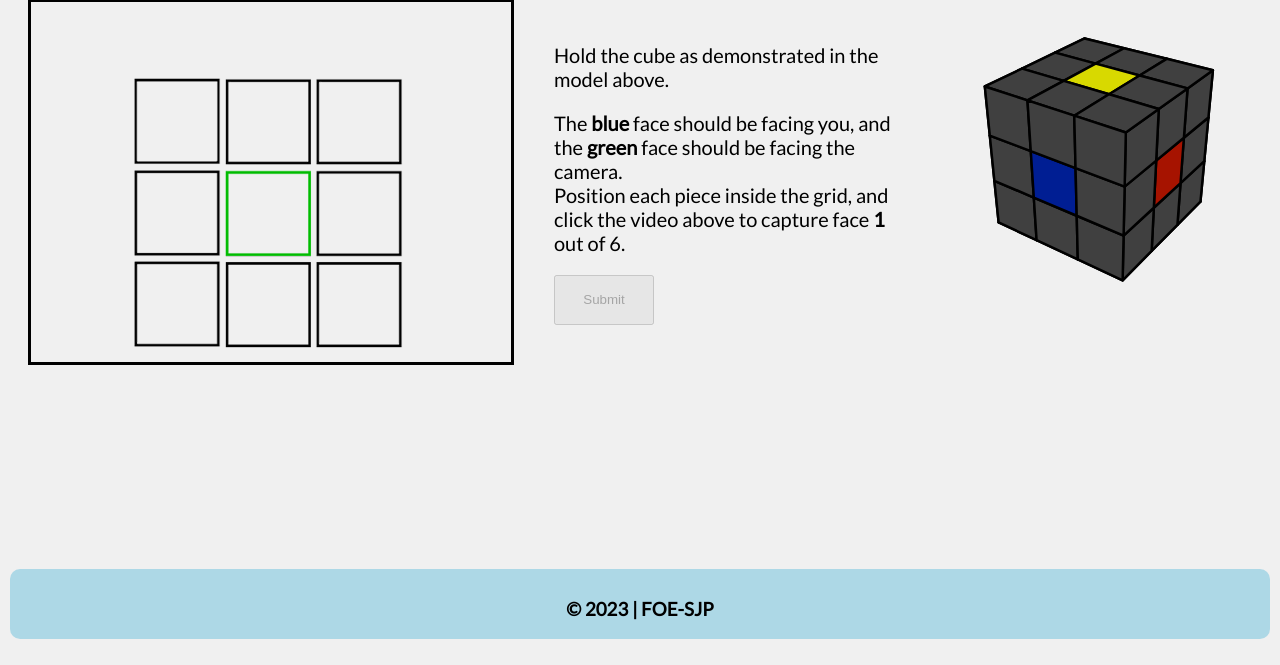
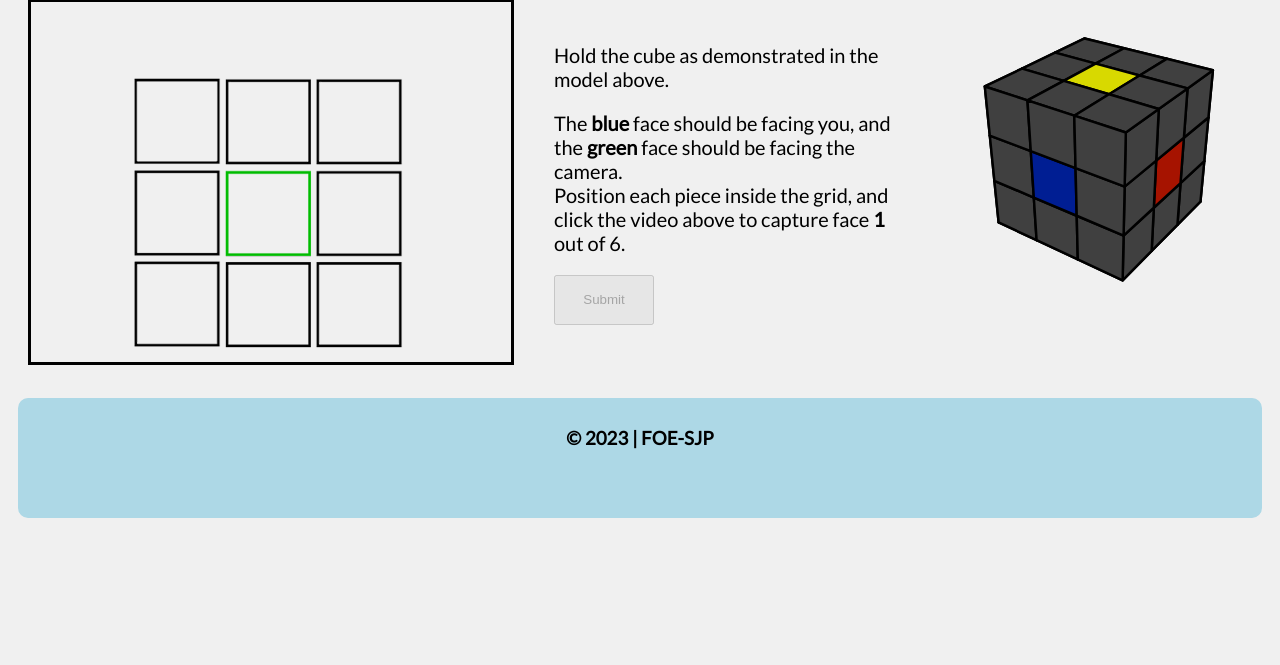
Before and after one commit to kesara-madushan/Rubik-s-Cube-Solver, a Flask app: page / in a window 1280 px wide. Shown: the part 151-816 px from the top of the page. Run offline with Flask 2, Linux system fonts and the light colour scheme.

Commit message:
css changed

```diff
--- a/cv-cube-solver/static/style.css
+++ b/cv-cube-solver/static/style.css
@@ -30,13 +30,14 @@ body {
 }
 
 .footer{
-    position: fixed;
+    position: relative;
     bottom: 0;
     left: 0;
     right: 0;
     text-align: center;
     background: lightblue;
-    height: 50px;
+    height: 100px;
+    align-items: center;
 }
 
 .main{
--- a/cv-cube-solver/templates/preview.html
+++ b/cv-cube-solver/templates/preview.html
@@ -34,7 +34,7 @@
                 <script>
                     // generate cube
                     var cube = TTk.InteractivePuzzle(3)
-                        .size({width:500, height:500})
+                        .size({width:400, height:400})
                         .rotate(true);
 
                     // lock cube
```
Also changed, not shown: cv-cube-solver/templates/solve.html (+3 -6 lines).
